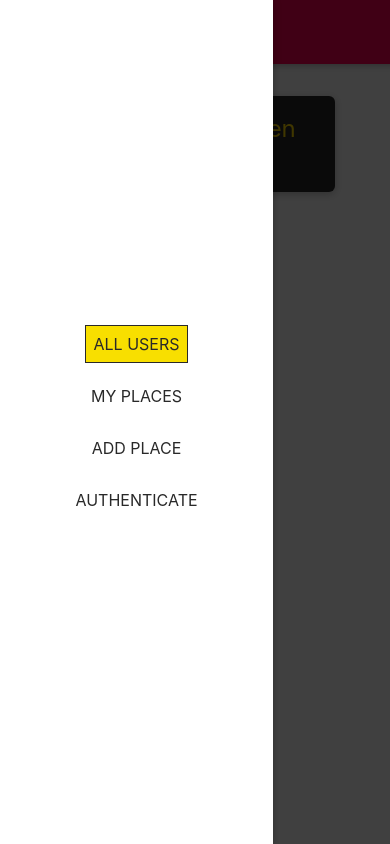
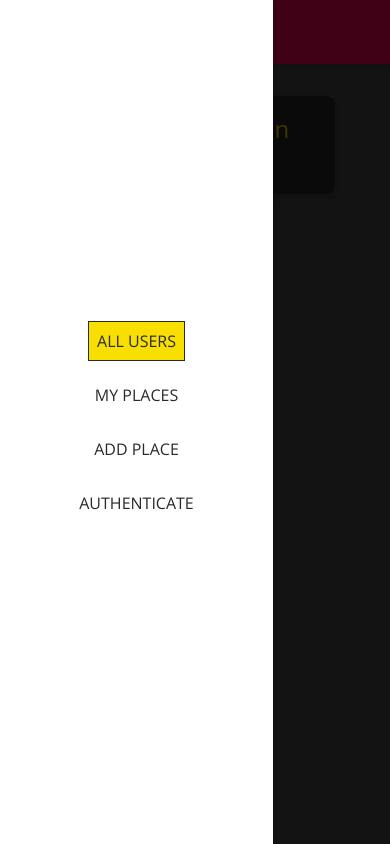
Before and after one commit to zeevgoshen/main-project-frontend, a React (Create React App) app: page / in a window 390 px wide. Both pictures are taken after a click on the button 40 px from the left and 32 px from the top of the page. Built offline with nearby package versions, Linux system fonts and the light colour scheme; grey boxes are pictures that could not be loaded.

Commit message:
Sidedrawer mobile view

```diff
--- a/src/index.css
+++ b/src/index.css
@@ -1,4 +1,4 @@
-body {
+/* body {
   margin: 0;
   font-family: -apple-system, BlinkMacSystemFont, 'Segoe UI', 'Roboto', 'Oxygen',
     'Ubuntu', 'Cantarell', 'Fira Sans', 'Droid Sans', 'Helvetica Neue',
@@ -18,3 +18,65 @@ code {
   justify-content: center;
   align-items: center;
 }
+
+.slide-in-left-enter {
+  transform: translateX(-100%);
+}
+.slide-in-left-enter-active {
+  transform: translateX(0);
+  opacity: 1;
+  transition: all 200ms;
+}
+.slide-in-left-exit {
+  transform: translateX(0%);
+  opacity: 1;
+}
+
+.slide-in-left-exit-active {
+  transform: translateX(-100%);
+  opacity: 0;
+  transition: all 200ms;
+} */
+
+@import url('https://fonts.googleapis.com/css?family=Open+Sans:400,700&display=swap');
+
+* {
+  box-sizing: border-box;
+}
+
+html {
+  font-family: 'Open Sans', sans-serif;
+}
+
+body {
+  margin: 0;
+  background: #4d4d4d;
+}
+
+.slide-in-left-enter {
+  transform: translateX(-100%);
+}
+
+.slide-in-left-enter-active {
+  transform: translateX(0);
+  opacity: 1;
+  transition: all 200ms;
+}
+
+.slide-in-left-exit {
+  transform: translateX(0%);
+  opacity: 1;
+}
+
+.slide-in-left-exit-active {
+  transform: translateX(-100%);
+  opacity: 0;
+  transition: all 200ms;
+}
+
+.center {
+  text-align: center;
+  display: flex;
+  justify-content: center;
+  align-items: center;
+}
--- a/src/shared/components/Navigation/MainNavigation.js
+++ b/src/shared/components/Navigation/MainNavigation.js
@@ -10,26 +10,25 @@ import "./MainNavigation.css";
 const MainNavigation = (props) => {
   const [drawerIsOpen, setDrawerIsOpen] = useState(false);
 
-  const openDrawer = () => {
+  const openDrawerHandler = () => {
     setDrawerIsOpen(true);
   };
 
-  const closeDrawer = () => {
+  const closeDrawerHandler = () => {
     setDrawerIsOpen(false);
   };
 
   return (
     <React.Fragment>
-      {drawerIsOpen && <Backdrop onClick={closeDrawer} />}
-      {drawerIsOpen && (
-        <SideDrawer>
+      {drawerIsOpen && <Backdrop onClick={closeDrawerHandler} />}
+        <SideDrawer show={drawerIsOpen} onClick={closeDrawerHandler}>
           <nav className="main-navigation__drawer-nav">
             <NavLinks />
           </nav>
         </SideDrawer>
-      )}
+
       <MainHeader>
-        <button className="main-navigation__menu-btn" onClick={openDrawer}>
+        <button className="main-navigation__menu-btn" onClick={openDrawerHandler}>
           <span />
           <span />
           <span />
--- a/src/shared/components/Navigation/SideDrawer.js
+++ b/src/shared/components/Navigation/SideDrawer.js
@@ -1,12 +1,22 @@
 import React from "react";
-import ReactDOM from 'react-dom';
+import ReactDOM from "react-dom";
+import { CSSTransition } from "react-transition-group";
+import "./SideDrawer.css";
 
-import './SideDrawer.css'
+const SideDrawer = (props) => {
+  const content = (
+    <CSSTransition
+      in={props.show}
+      timeout={200}
+      classNames="slide-in-left"
+      mountOnEnter
+      unmountOnExit
+    >
+      <aside className="side-drawer" onClick={props.onClick}>{props.children}</aside>
+    </CSSTransition>
+  );
 
-const SideDrawer = props => {
-    const content =  <aside className="side-drawer">{props.children}</aside>;
-
-    return ReactDOM.createPortal(content, document.getElementById('drawer-hook'));
+  return ReactDOM.createPortal(content, document.getElementById("drawer-hook"));
 };
 
 export default SideDrawer;
```
Also changed, not shown: src/places/components/PlaceItem.js (added, +9 -0 lines), src/places/components/PlaceList.js (added, +17 -0 lines), src/user/pages/UserPlaces.js (added, +7 -0 lines), src/places/components/PlaceItem.css (added), src/places/components/PlaceList.css (added).
